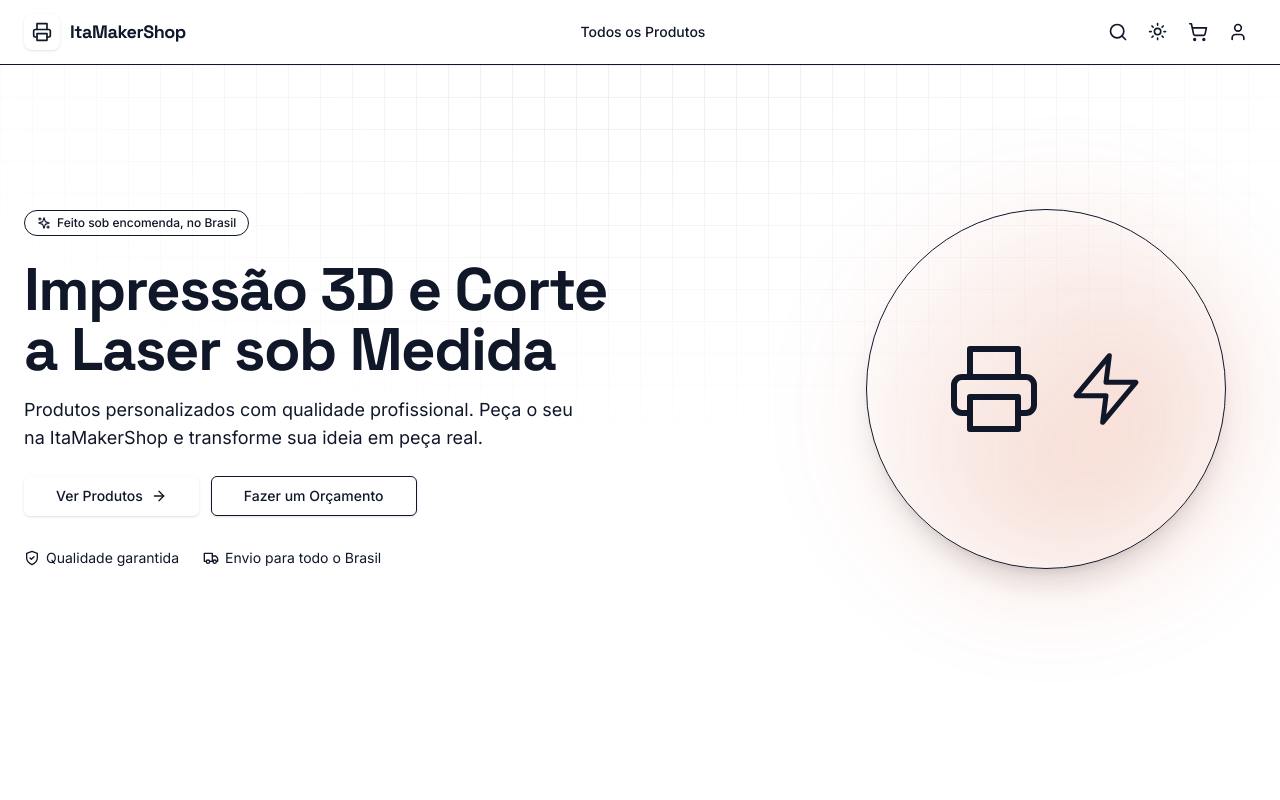
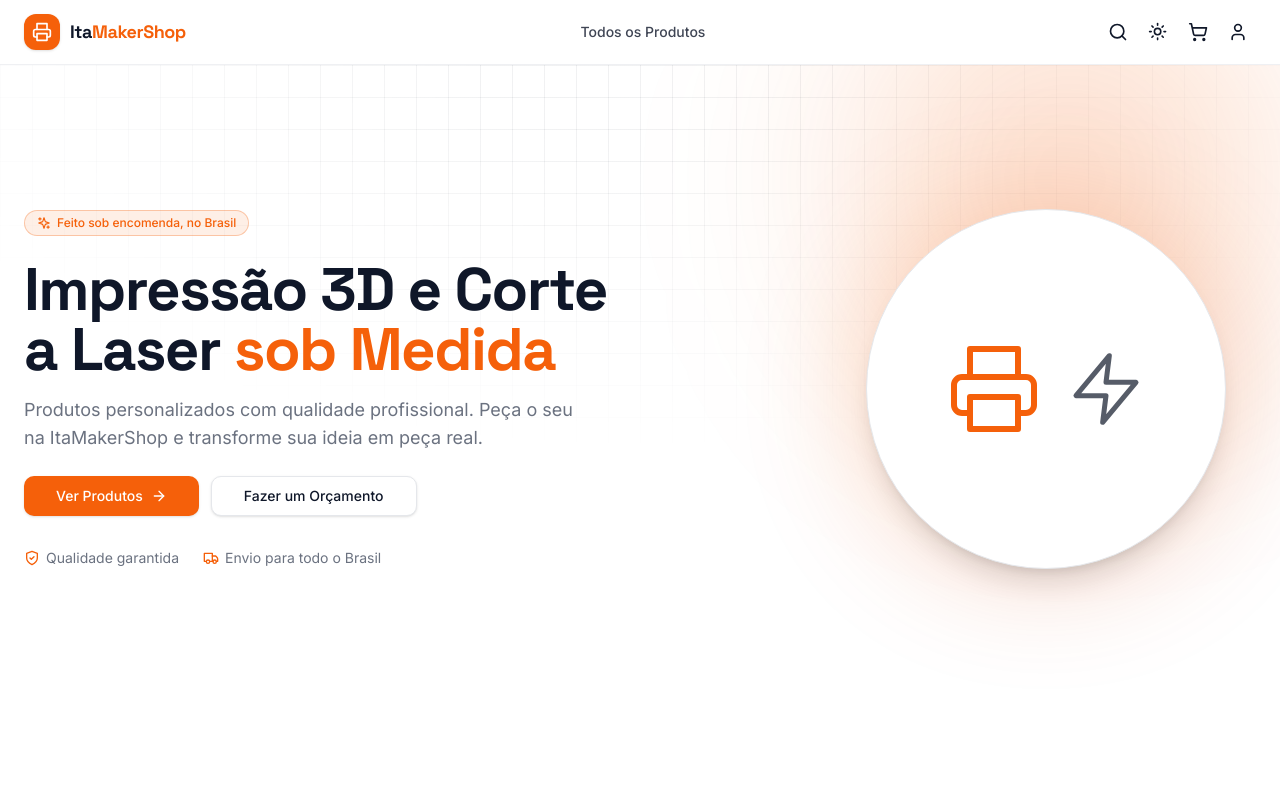
Before and after one commit to itagamificaedu-cpu/itamakershop-sistema-, a Next.js app: page / in a window 1280 px wide. Shown: the top 800 px of the page. Built offline with nearby package versions, Linux system fonts and the light colour scheme; no server answers; the database is empty.

Commit message:
fix: adiciona @config no globals.css - Tailwind v4 nao carregava tailwind.config.ts automaticamente, entao bg-primary/text-primary/font-heading e todas as cores customizadas nunca funcionaram

```diff
--- a/src/app/globals.css
+++ b/src/app/globals.css
@@ -1,4 +1,5 @@
 @import "tailwindcss";
+@config "../../tailwind.config.ts";
 
 @layer base {
   :root {
```
